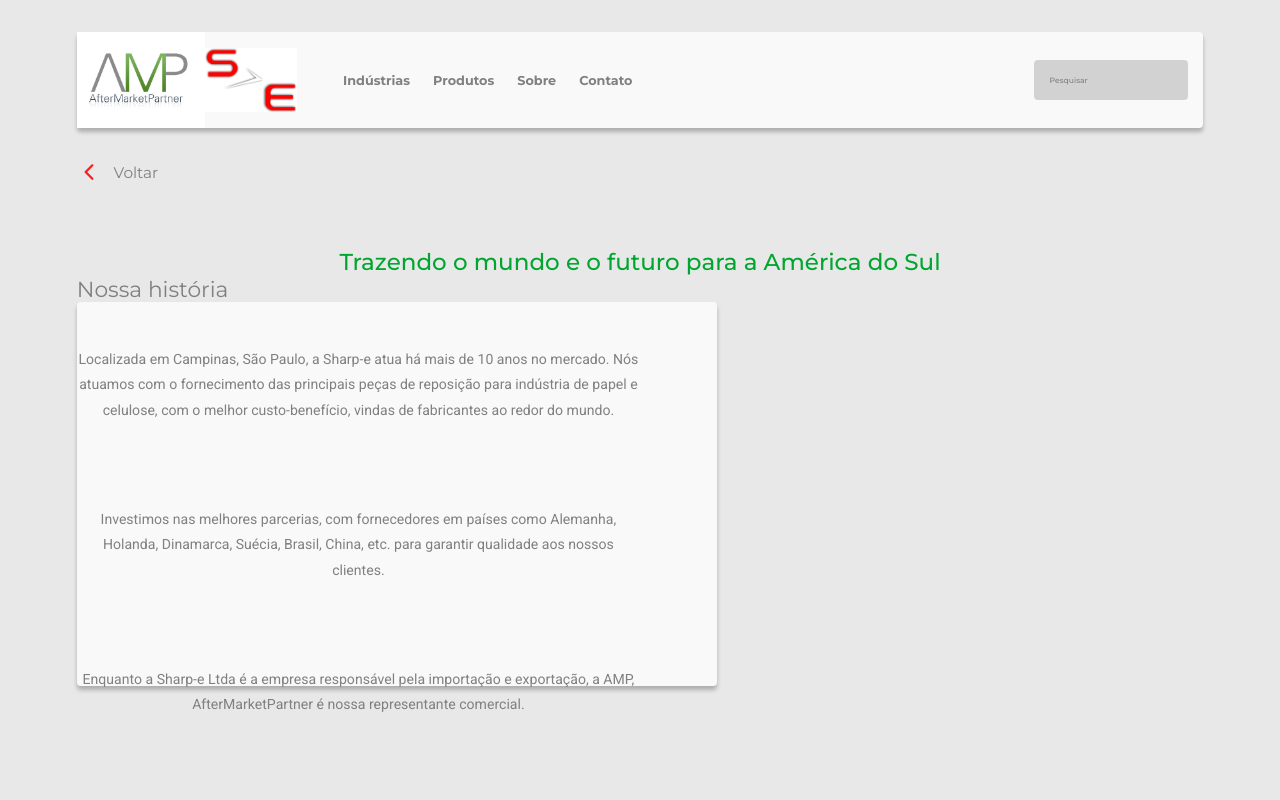
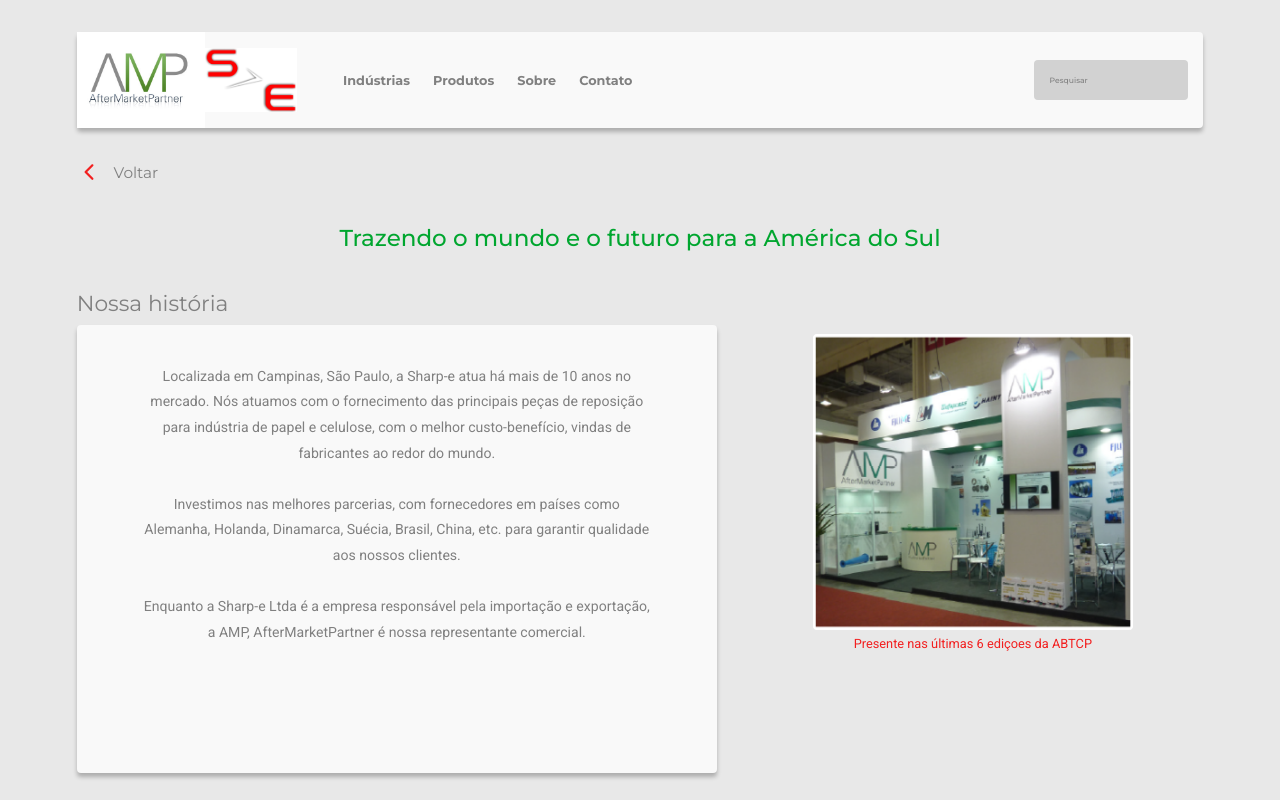
Before and after one commit to g4-lima/se-amp, a React (Create React App) app: page /about in a window 1280 px wide. Shown: the top 800 px of the page. Built offline with nearby package versions, Linux system fonts and the light colour scheme.

Commit message:
about-page

```diff
--- a/src/pages/About/index.tsx
+++ b/src/pages/About/index.tsx
@@ -4,6 +4,8 @@
 
 import Header from '../../components/Header';
 import Footer from '../../components/Footer';
+
+import abtcp from '../../assets/images/abtcp.png';
 
 import { Container, TopBar, Contents, DescriptionContainer } from './styles';
 
@@ -52,6 +54,11 @@
                                 </p>
                             </div>
                         </div>
+
+                        <div className="abtcp-container">
+                            <img src={abtcp} alt="Feira ABTCP" />
+                            <p>Presente nas últimas 6 ediçoes da ABTCP</p>
+                        </div>
                     </DescriptionContainer>
                 </Contents>
             </Container>
--- a/src/pages/About/styles.ts
+++ b/src/pages/About/styles.ts
@@ -45,7 +45,8 @@
 
         color: #00a62f;
 
-        margin-top: 8vh;
+        margin-top: 5vh;
+        margin-bottom: 3vw;
     }
 `;
 
@@ -59,6 +60,7 @@
             font-style: normal;
             font-weight: normal;
             font-size: 1.7vw;
+            margin-bottom: 0.7vw;
 
             color: #808080;
         }
@@ -67,9 +69,10 @@
             background: #f9f9f9;
             box-shadow: 0px 4px 4px rgba(0, 0, 0, 0.25);
             border-radius: 4px;
+            padding: 3vw 5vw;
 
             width: 50vw;
-            height: 48vh;
+            height: 56vh;
 
             p {
                 font-family: Roboto;
@@ -77,11 +80,35 @@
                 font-weight: normal;
                 font-size: 1.1vw;
                 line-height: 2vw;
-                padding: 3.5vw 6vw 3vw 0vw;
                 text-align: center;
+                margin-bottom: 2vw;
 
                 color: #808080;
             }
         }
     }
+
+    .abtcp-container {
+        margin: 5.5vh 7.5vw;
+        width: 100%;
+
+        display: flex;
+        flex-direction: column;
+
+        img {
+            width: 25vw;
+        }
+
+        p {
+            font-family: Roboto;
+            font-style: normal;
+            font-weight: normal;
+            font-size: 1vw;
+            margin-top: 0.5vw;
+
+            text-align: center;
+
+            color: #f22020;
+        }
+    }
 `;
```
Also changed, not shown: src/assets/images/abtcp.png (added).
